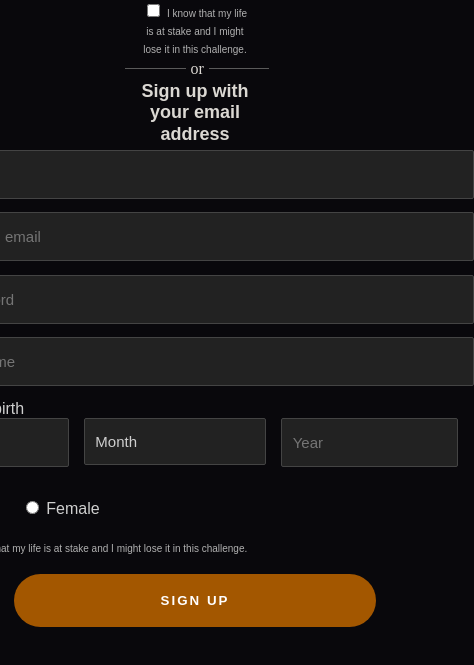
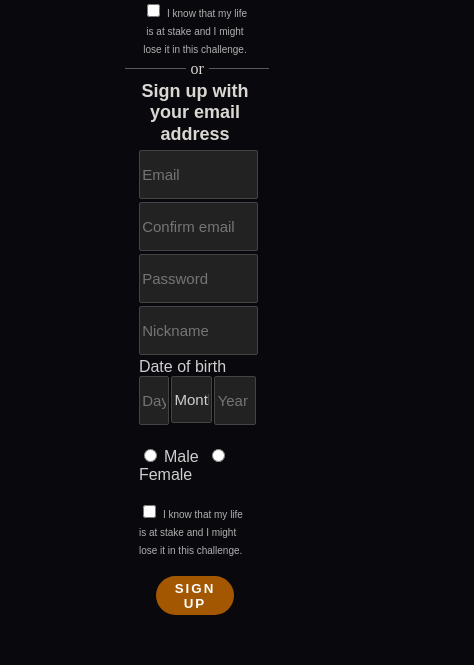
Before and after one commit to n1ki3105/thehungergames, a plain HTML site: page index.html in a window 390 px wide. Shown: the part 111-776 px from the top of the page, 474 px wide, since content can reach past the window. Drawn offline with Linux system fonts and the light colour scheme; a web font is replaced by a local one.

Commit message:
vYES
I THINK IT'S NOW NORMAL LOOKING ON MOBILE AS WELLL FUCK YEAH!!!!!!!!

```diff
--- a/css/index.css
+++ b/css/index.css
@@ -104,6 +104,18 @@ hr {
   text-align: left;
 }
 
+.maininfo{
+  width: 100%;
+}
+
+#day{
+  width: 20%;
+}
+
+#year{
+  width: 30%;
+}
+
 .info {
   background-color: #222222;
   border: 1px solid #444444;
@@ -122,7 +134,7 @@ hr {
 }
 
 #dob {
-  width: 101%;
+  width: 104.5%;
   display: flex;
   justify-content: space-between;
 }
--- a/index.html
+++ b/index.html
@@ -23,18 +23,18 @@
         <h2 id="signE">Sign up with your email address</h2>
         <div id="formcontainer">
             <form onsubmit="return validator()" action="https://youtu.be/dQw4w9WgXcQ">
-                <input type="email" name="email" id="email" class="info" placeholder="Email" size="55" required>
+                <input type="email" name="email" id="email" class="info maininfo" placeholder="Email" maxlength="40" required>
                 <label for="email" class="validation" id="emailvalidation"></label>
-                <input type="email" name="confirm" id="confirm" class="info" placeholder="Confirm email" size="55" required>
+                <input type="email" name="confirm" id="confirm" class="info maininfo" placeholder="Confirm email" maxlength="40" required>
                 <label for="confirm" class="validation" id="confirmvalidation"></label>
-                <input type="password" name="password" id="password" class="info" placeholder="Password" size="55" required>
+                <input type="password" name="password" id="password" class="info maininfo" placeholder="Password" maxlength="24" required>
                 <label for="password" class="validation" id="passwordvalidation"></label>
-                <input type="text" name="nickname" id="nickname" class="info" placeholder="Nickname" size="55" required>
+                <input type="text" name="nickname" id="nickname" class="info maininfo" placeholder="Nickname" maxlength="12" required>
                 <br>
                 <label for="day" id="doblabel">Date of birth</label>
                 <div id="dob">
-                    <input type="text" name="day" id="day" class="info" placeholder="Day" size="10" required>
-                    <select name="month" id="month" class="info" required>
+                    <input type="text" name="day" id="day" class="info" maxlength="2" placeholder="Day" required>
+                    <select name="month" id="month" class="info dob" required>
                         <option value="" disabled selected hidden>Month</option>
                         <option value="January">January</option>
                         <option value="February">February</option>
@@ -49,7 +49,7 @@
                         <option value="November">November</option>
                         <option value="December">December</option>
                     </select>
-                    <input type="text" name="year" id="year" class="info" placeholder="Year" size="15" required>
+                    <input type="text" name="year" id="year" class="info" maxlength="4" placeholder="Year" required>
                 </div>
                 <label for="day" class="validation" id="dayvalidation"></label>
                 <label for="year" class="validation" id="yearvalidation"></label>
```
